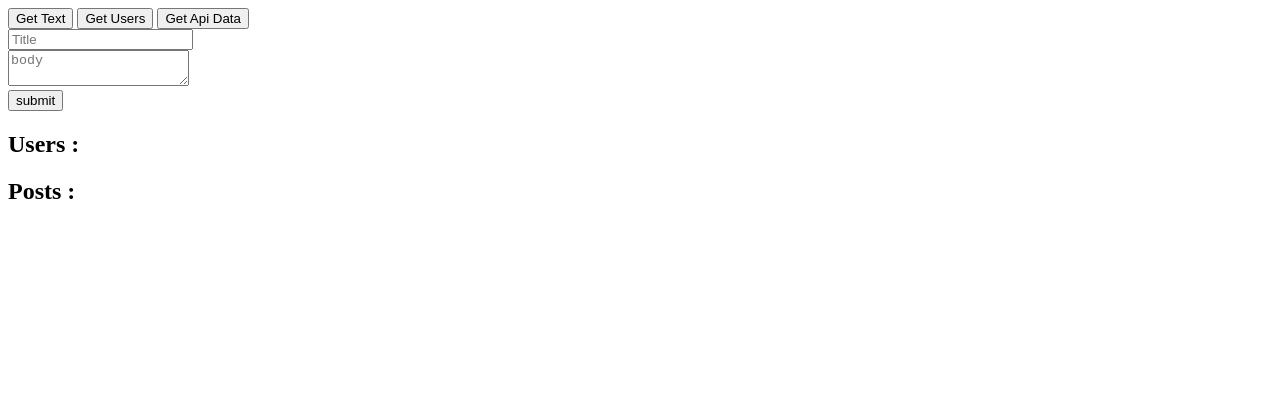
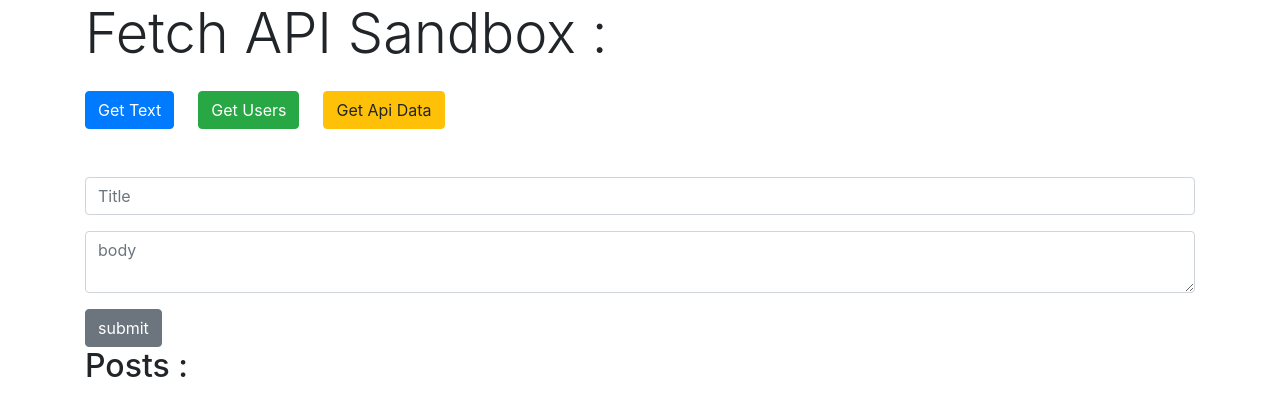
Before and after one commit to RafsanRifat/Fetch-API-Sandbox, a plain HTML site: page index.html in a window 1280 px wide. Drawn offline with nearby package versions, Linux system fonts and the light colour scheme.

Commit message:
api working

```diff
--- a/index.html
+++ b/index.html
@@ -6,27 +6,41 @@
     <meta http-equiv="X-UA-Compatible" content="IE=edge">
     <meta name="viewport" content="width=device-width, initial-scale=1.0">
     <title>Fetch_API</title>
+    <link rel="stylesheet" href="https://cdn.jsdelivr.net/npm/bootstrap@4.0.0/dist/css/bootstrap.min.css" integrity="sha384-Gn5384xqQ1aoWXA+058RXPxPg6fy4IWvTNh0E263XmFcJlSAwiGgFAW/dAiS6JXm" crossorigin="anonymous">
+    <style>
+        .show{
+            display: block;
+        }
+        #user-header{
+            display: none;
+        }
+    </style>
 </head>
 
 <body>
-    <button id="getText">Get Text</button>
-    <button id="getUser">Get Users</button>
-    <button id="getPost">Get Api Data</button>
-    <form id="addPost">
-        <div>
-            <input id="title" type="text" placeholder="Title">
+    <div class="container">
+        <h1 class="display-4 mb-4">Fetch API Sandbox :</h1>
+        <div class="d-flex">
+            <button class="btn btn-primary mr-4" id="getText">Get Text</button>
+            <button  class="btn btn-success mr-4" id="getUser">Get Users</button>
+            <button class="btn btn-warning mr-4" id="getPost">Get Api Data</button>
         </div>
-        <div>
-            <textarea  id="body" placeholder="body"></textarea>
+    <form id="addPost" class="mt-5">
+        <div class="form-group">
+            <input class="form-control" id="title" type="text" placeholder="Title">
         </div>
-        <input type="submit" value="submit">
+        <div class="form-group">
+            <textarea class="form-control"  id="body" placeholder="body"></textarea>
+        </div>
+        <input class="btn btn-secondary" type="submit" value="submit">
     </form>
 
-    <h2>Users : </h2>
+    <h2 id="user-header" >Users : </h2>
     <div id="Users"></div>
 
     <h2>Posts : </h2>
     <div id="Posts"></div>
+    </div>
 
 
 
--- a/scripts.js
+++ b/scripts.js
@@ -49,7 +49,7 @@ function getPost(){
                     </div>
             `;
         });
-
+        document.getElementById('user-header').classList.add("show");
         document.getElementById('Posts').innerHTML = output
         document.getElementById('Posts').removeEventListener("click", getUser);
     })
```
